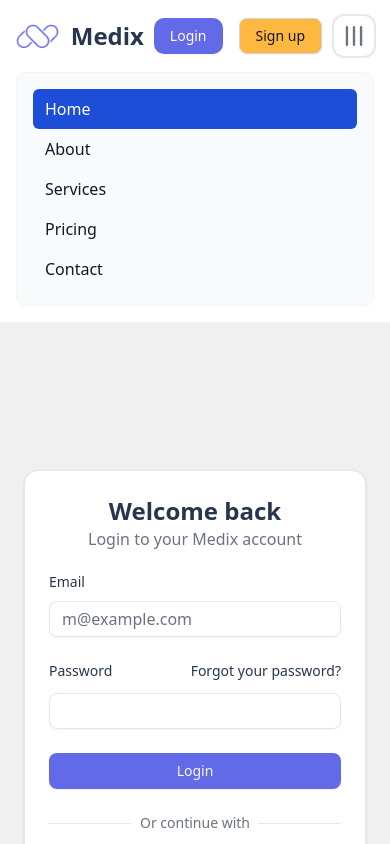
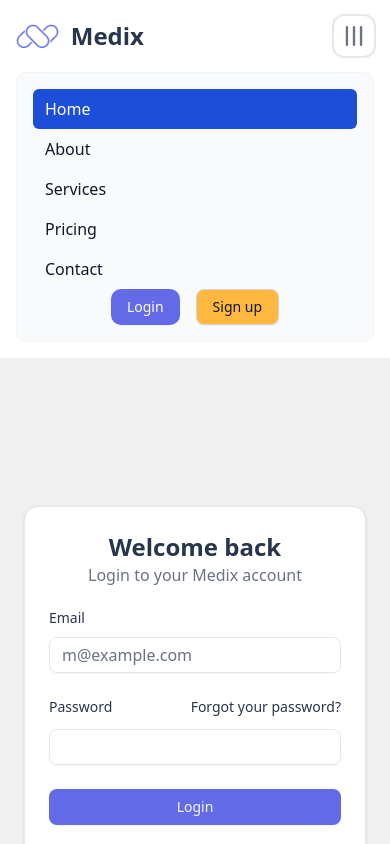
Before and after one commit to iti-graduation-project-medix/frontend, a React (Vite) app: page / in a window 390 px wide. Both pictures are taken after a click on the button "Open main menu". Shown: the top 844 px of the page. Built offline with nearby package versions, Linux system fonts and the light colour scheme.

Commit message:
handle login and signup buttons in small screens

```diff
--- a/src/App.jsx
+++ b/src/App.jsx
@@ -1,4 +1,4 @@
-import Navbar from "./components/Navbar";
+import Navbar from "./components/Navbar/Navbar";
 import Login from "./pages/Login";
 
 export default function Page() {
--- a/src/components/Navbar.jsx
+++ b/src/components/Navbar/Navbar.jsx
@@ -1,6 +1,7 @@
 import React, { useState, useEffect } from "react";
 import { motion, AnimatePresence } from "framer-motion";
 import { Button } from "@/components/ui/button";
+import styles from "./navbar.module.css";
 export default function Navbar() {
   const [isMenuOpen, setIsMenuOpen] = useState(false);
   const [isUserMenuOpen, setIsUserMenuOpen] = useState(false);
@@ -141,7 +142,7 @@ export default function Navbar() {
               </AnimatePresence>
             </>
           ) : (
-            <div className="flex items-center space-x-4">
+            <div className="flex items-center space-x-4 max-sm:hidden">
               <MotionButton
                 whileTap="tap"
                 whileHover="hover"
@@ -238,6 +239,26 @@ export default function Navbar() {
                     Contact
                   </a>
                 </li>
+                <li className={`flex space-x-4 ${styles.centerBtns}`}>
+                  <div className={`flex space-x-4 ${styles.centerBtns}`}>
+                    <MotionButton
+                      whileTap="tap"
+                      whileHover="hover"
+                      variants={buttonVariants}
+                      className="text-white bg-primary hover:bg-[var(--primary-hover)] focus:ring-4 focus:ring-blue-300 font-medium rounded-lg text-sm px-4 py-2 dark:bg-blue-600 dark:hover:bg-blue-700 focus:outline-none dark:focus:ring-blue-800"
+                    >
+                      Login
+                    </MotionButton>
+                    <MotionButton
+                      whileTap="tap"
+                      whileHover="hover"
+                      variants={buttonVariants}
+                      className="text-gray-900 bg-secondary border border-gray-300 focus:outline-none hover:bg-gray-100 focus:ring-4 focus:ring-gray-200 font-medium rounded-md text-sm px-4 py-2 dark:bg-gray-800 dark:text-white dark:border-gray-600 dark:hover:bg-gray-700 dark:hover:border-gray-600 dark:focus:ring-gray-700"
+                    >
+                      Sign up
+                    </MotionButton>
+                  </div>
+                </li>
               </ul>
             </motion.div>
           )}
--- /dev/null
+++ b/src/components/Navbar/navbar.module.css
@@ -0,0 +1,3 @@
+.centerBtns {
+  justify-content: center !important;
+}
```
